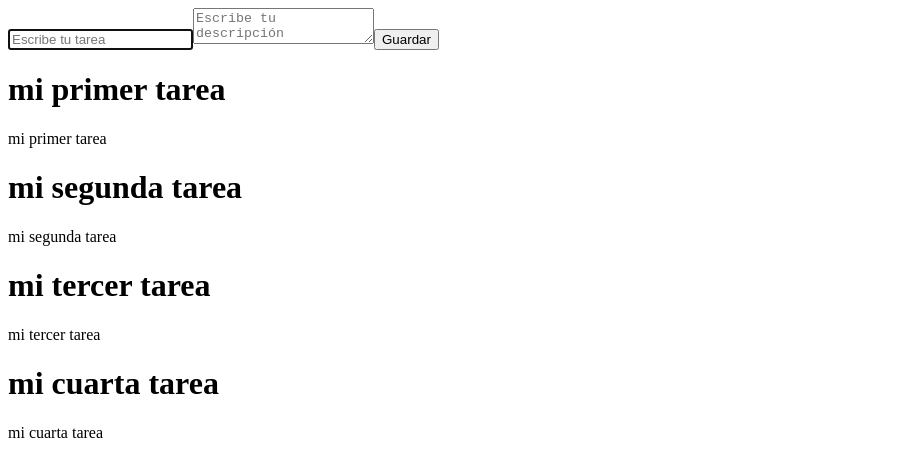
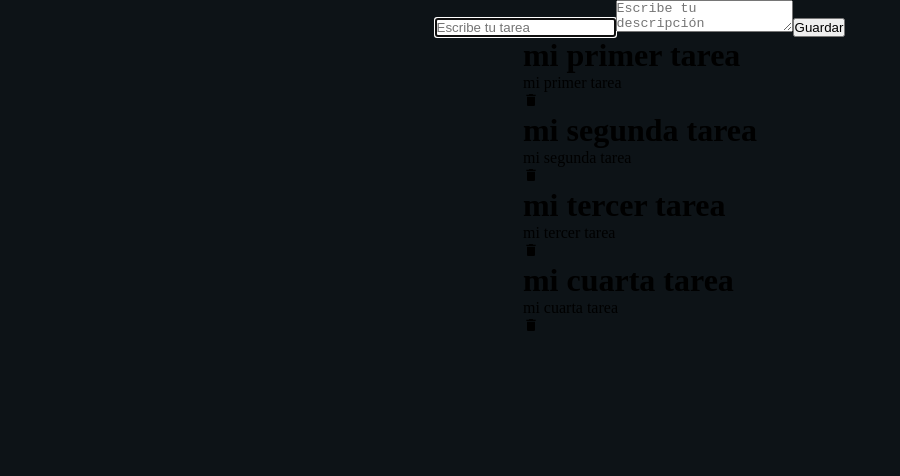
Before and after one commit to JuanM1228/react-task-aplication, a React (Vite) app: page / in a window 1280 px wide. Shown: the top 476 px of the page, without its empty margins (0-900 px from the left). Built offline with nearby package versions, Linux system fonts and the light colour scheme.

Commit message:
Add Stylesheets

```diff
--- a/package.json
+++ b/package.json
@@ -10,7 +10,8 @@
   },
   "dependencies": {
     "react": "^18.2.0",
-    "react-dom": "^18.2.0"
+    "react-dom": "^18.2.0",
+    "react-icons": "^4.7.1"
   },
   "devDependencies": {
     "@types/react": "^18.0.27",
--- a/src/App.jsx
+++ b/src/App.jsx
@@ -3,7 +3,7 @@ import { TaskForm } from "./Components/TaskForm";
 import { data } from "./task";
 import TaskList from "./Components/TaskList";
 import { useState, useEffect } from "react";
-
+import "./Stylesheets/index.css";
 export const App = () => {
   const [tasks, setTasks] = useState([]);
 
@@ -16,7 +16,7 @@ export const App = () => {
   };
 
   return (
-    <div>
+    <div className="body">
       <TaskForm createTask={createTask} />
       <TaskList tasks={tasks} />
     </div>
--- a/src/Components/TaskCard.jsx
+++ b/src/Components/TaskCard.jsx
@@ -1,10 +1,12 @@
 import React from "react";
+import { MdDelete } from "react-icons/md";
 
 export const TaskCard = ({ task, key }) => {
   return (
     <div>
       <h1>{task.title}</h1>
       <p>{task.description}</p>
+      <MdDelete />
     </div>
   );
 };
--- a/src/Components/TaskForm.jsx
+++ b/src/Components/TaskForm.jsx
@@ -23,7 +23,7 @@ export const TaskForm = ({ createTask }) => {
     setDescription("");
   };
   return (
-    <form onSubmit={handleSubmit}>
+    <form onSubmit={handleSubmit} className="Form">
       <input
         placeholder="Escribe tu tarea"
         onChange={handleOnChangeInput}
--- /dev/null
+++ b/src/Stylesheets/index.css
@@ -0,0 +1,19 @@
+@import "./taskCard.css";
+
+* {
+  margin: 0;
+  padding: 0;
+}
+
+:root {
+  background-color:#0D1317;
+  margin: 0;
+  padding: 0;
+}
+
+.body{
+  display: flex;
+  flex-direction: column;
+  justify-content: center;
+  align-items: center;
+}
```
Also changed, not shown: src/Stylesheets/taskCard.css (added), src/Stylesheets/taskForm.css (added), 1 other file (tests, documents, lock files or other folders).
